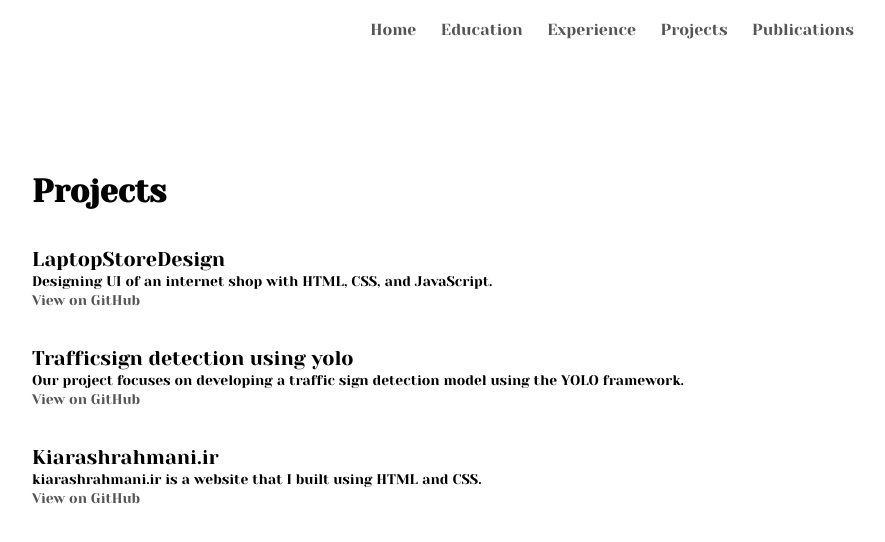
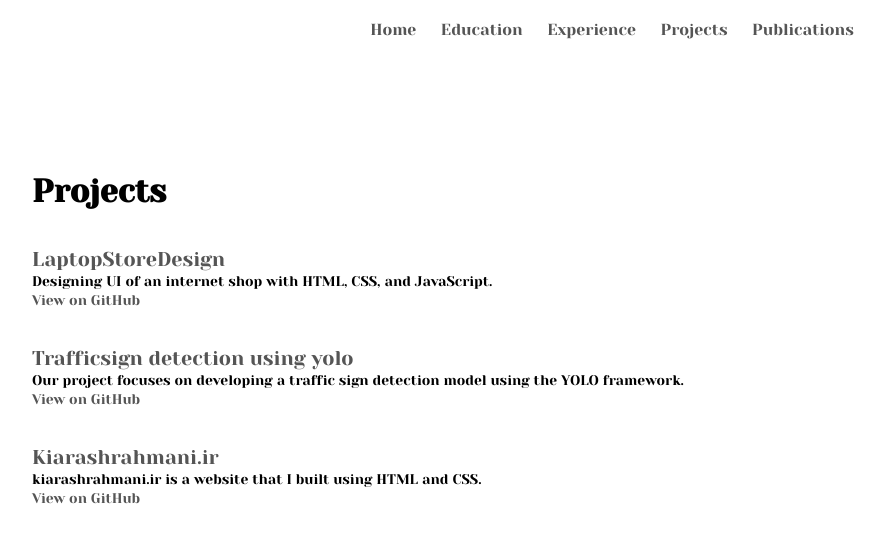
Before and after one commit to kiarashrahmani/Kiarashrahmani.ir, a plain HTML site: page Projects.html in a window 1280 px wide. Shown: the whole page, without its empty margins (18-903 px from the left). Drawn offline with Linux system fonts and the light colour scheme.

Commit message:
Updating some features

```diff
--- a/Projects.html
+++ b/Projects.html
@@ -54,19 +54,19 @@ For permission to use or inquire about licensing the Codes, please contact Kiara
             <br><br>
 
 			<ul class="work-list">
-            <li><span style="font-size: 20px;"> LaptopStoreDesign</span><br><span style="font-size: 14px;">Designing UI of an internet shop with HTML, CSS, and JavaScript.</span></li>
+            <li><span style="font-size: 20px; color:#555"> LaptopStoreDesign</span><br><span style="font-size: 14px;">Designing UI of an internet shop with HTML, CSS, and JavaScript.</span></li>
             <li><a href="https://github.com/kiarashrahmani/LaptopStoreDesign" target="_blank" style="font-size: 14px">View on GitHub</a></li>
             </ul>
 
             <br><br>
             <ul class="work-list">
-            <li><span style="font-size: 20px;"> Trafficsign detection using yolo</span><br><span style="font-size: 14px;">Our project focuses on developing a traffic sign detection model using the YOLO framework.</span></li>
+            <li><span style="font-size: 20px;color:#555"> Trafficsign detection using yolo</span><br><span style="font-size: 14px;">Our project focuses on developing a traffic sign detection model using the YOLO framework.</span></li>
             <li><a href="https://github.com/kiarashrahmani/Traffic-sign-detection-using-yolo" target="_blank" style="font-size: 14px">View on GitHub</a></li>
             </ul>
 
              <br><br>
             <ul class="work-list">
-            <li><span style="font-size: 20px;"> Kiarashrahmani.ir</span><br><span style="font-size: 14px;">kiarashrahmani.ir is a website that I built using HTML and CSS.</span></li>
+            <li><span style="font-size: 20px;color:#555"> Kiarashrahmani.ir</span><br><span style="font-size: 14px;">kiarashrahmani.ir is a website that I built using HTML and CSS.</span></li>
             <li><a href="https://github.com/kiarashrahmani/Kiarashrahmani.ir" target="_blank" style="font-size: 14px">View on GitHub</a></li>
             </ul>
 
```
Also changed, not shown: Education.html (+1 -2 lines), Experience.html (+2 -2 lines), Publications.html (+1 -1 lines).
